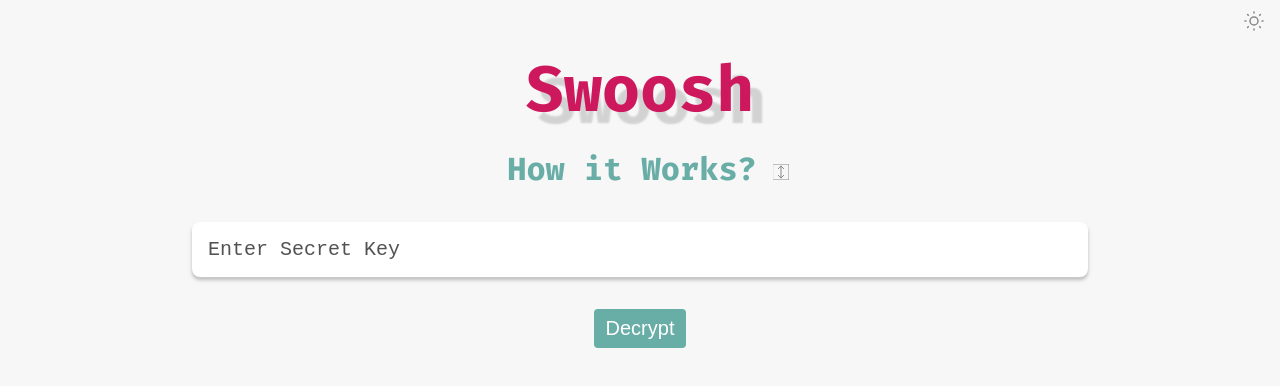
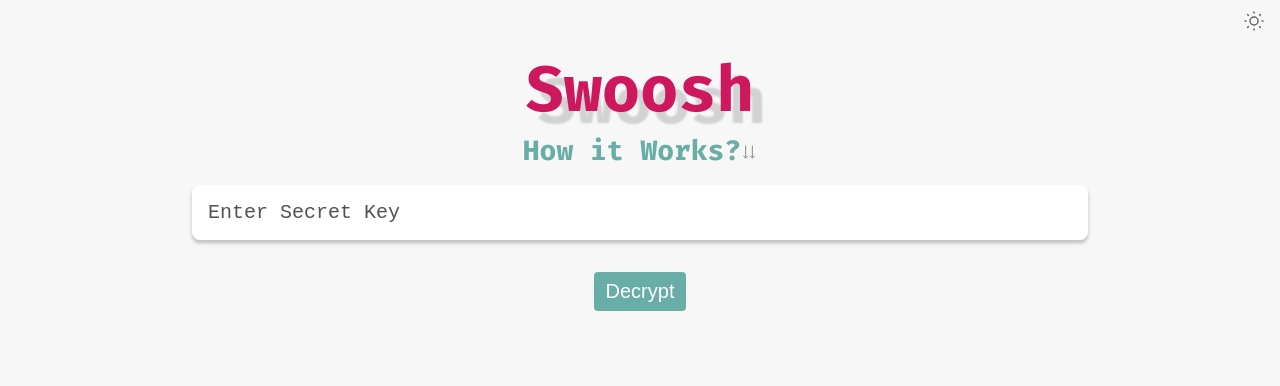
Before and after one commit to singlarobin/text-encryptor, a React (Create React App) app: page /messages/1 in a window 1280 px wide. Shown: the top 386 px of the page. Built offline with nearby package versions, Linux system fonts and the light colour scheme; no server answers.

Commit message:
Updated styles!

```diff
--- a/src/assests/darkModeIcon.js
+++ b/src/assests/darkModeIcon.js
@@ -1,8 +1,11 @@
+import classes from './styles.module.css';
+
 const DarkModeIcon = props => {
     const { height, width, fill, stroke, strokeWidth, onClick } = props;
 
     return <svg xmlns="http://www.w3.org/2000/svg" height={height} width={width} viewBox="0 0 24 24" onClick={onClick}>
-        <path fill={fill} stroke={stroke} strokeWidth={strokeWidth} strokeLinecap="round" strokeLinejoin="round"
+        <path className={classes.darkMode} fill={fill} stroke={stroke} strokeWidth={strokeWidth}
+            strokeLinecap="round" strokeLinejoin="round"
             d={`M12 3v1m0 16v1m9-9h-1M4 12H3m15.364 6.364l-.707-.707M6.343 6.343l-.707-.707m12.728 0l-.707.707M6.343 17.657l-.707.707M16 12a4 4 0 11-8 0 4 4 0 018 0z`} />
     </svg>;
 };
@@ -13,6 +16,6 @@ DarkModeIcon.defaultProps = {
     height: '1.5rem',
     width: '1.5rem',
     fill: 'none',
-    stroke: '#888',
+    stroke: '#666',
     strokeWidth: 1.5,
 };
--- a/src/assests/expandIcon.js
+++ b/src/assests/expandIcon.js
@@ -1,12 +1,28 @@
+import { useCallback } from 'react';
+import classes from './styles.module.css';
+
 const ExpandIcon = props => {
     const { height, width, fill, strokeColor, strokeWidth, strokeLinecap, strokeLinejoin, onClick } = props;
-    return <svg xmlns="http://www.w3.org/2000/svg" height={height} width={width} viewBox="0 0 24 24" onClick={onClick}
-        fill={fill} stroke={strokeColor} strokeWidth={strokeWidth} strokeLinecap={strokeLinecap}
-        strokeLinejoin={strokeLinejoin}>
-        <path  d="M0 0h24v24H0z"  />
-        <polyline points="8 7 12 3 16 7" />
-        <polyline points="8 17 12 21 16 17" />
-        <line x1="12" y1="3" x2="12" y2="21" />
+
+    const handleClick = useCallback(() => {
+        var iconClasses = document.getElementById('expandIcon').classList;
+        if(iconClasses.contains(classes.expandIconRotate)){
+            iconClasses.remove(classes.expandIconRotate);
+        }
+        else{
+            iconClasses.add(classes.expandIconRotate);
+        }
+        onClick();
+    });
+
+    return <svg xmlns="http://www.w3.org/2000/svg" id='expandIcon' height={height} width={width} viewBox="0 0 24 24"
+        onClick={handleClick} fill={fill} stroke={strokeColor} strokeWidth={strokeWidth}
+        strokeLinecap={strokeLinecap} strokeLinejoin={strokeLinejoin}>
+        <path stroke="none" d="M0 0h24v24H0z" fill="none"/>
+        <line x1="7" y1="21" x2="7" y2="3" />
+        <path d="M20 18l-3 3l-3 -3" />
+        <path d="M4 18l3 3l3 -3" />
+        <line x1="17" y1="21" x2="17" y2="3" />
     </svg>;
 };
 
--- a/src/assests/styles.module.css
+++ b/src/assests/styles.module.css
@@ -2,3 +2,10 @@
     filter: brightness(200%);
     transition: background-color .5s ease-in-out,color .5s ease-in-out;
 }
+
+.expandIconRotate {
+    -ms-transform: rotate(180deg);
+    -moz-transform: rotate(180deg);
+    -webkit-transform: rotate(180deg);
+    transform: rotate(180deg);
+}
--- a/src/components/description/index.js
+++ b/src/components/description/index.js
@@ -1,24 +1,27 @@
 import classes from './styles.module.css';
 import { DESCRIPTION_VALUE } from '../constants';
+import IconButton from '../iconButton';
 import ExpandIcon from '../../assests/expandIcon';
-import { useState } from 'react';
+import { useState, Fragment } from 'react';
 
 const Description = () => {
     const [showContent, setShowContent] = useState(false);
 
     const handleShowContent = () => setShowContent(!showContent);
 
-    return <div className={classes.descriptionContainer}>
+    return <Fragment>
         <div className={classes.heading}>
             <div className={classes.label}>
                 How it Works?
             </div>
-            <ExpandIcon onClick={handleShowContent}/>
+            <IconButton style={{ padding: '0rem' }}>
+                <ExpandIcon onClick={handleShowContent}/>
+            </IconButton>
         </div>
         {showContent && <p className={classes.content}>
             {DESCRIPTION_VALUE}
         </p>}
-    </div>;
+    </Fragment>;
 };
 
 export default Description;
--- a/src/components/description/styles.module.css
+++ b/src/components/description/styles.module.css
@@ -1,8 +1,3 @@
-.descriptionContainer {
-    padding: 0rem 2rem;
-    color: var(--text);
-}
-
 .heading {
     display: flex;
     flex-direction: row;
@@ -11,15 +6,17 @@
 }
 
 .label {
-    font-size: 2rem;
+    font-size: 1.75rem;
     font-weight: 600;
-    padding: 1rem;
     color: var(--secondary-theme-color);
 }
 
 .content {
     height: 20vh;
+    width: 70vw;
     overflow-y: auto;
-    margin-bottom: 1rem;
+    margin: 0.5rem;
+    font-size: 1rem;
+    color: var(--text);
     word-wrap: break-word;
 }
```
